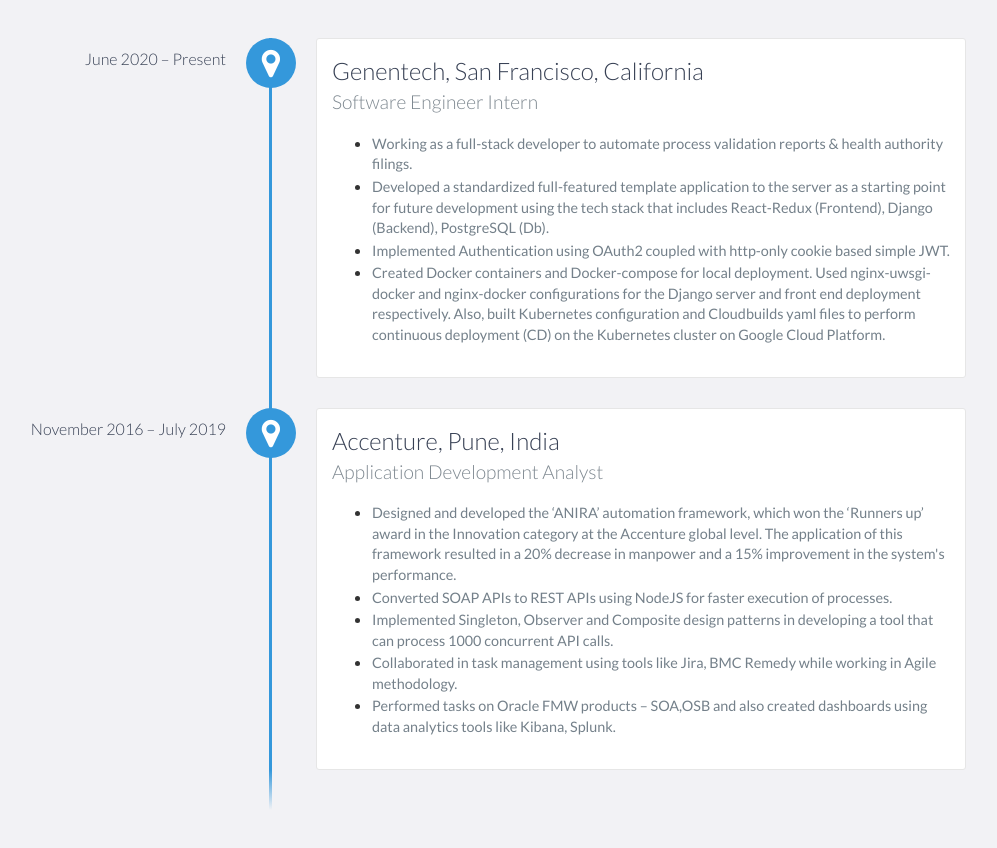
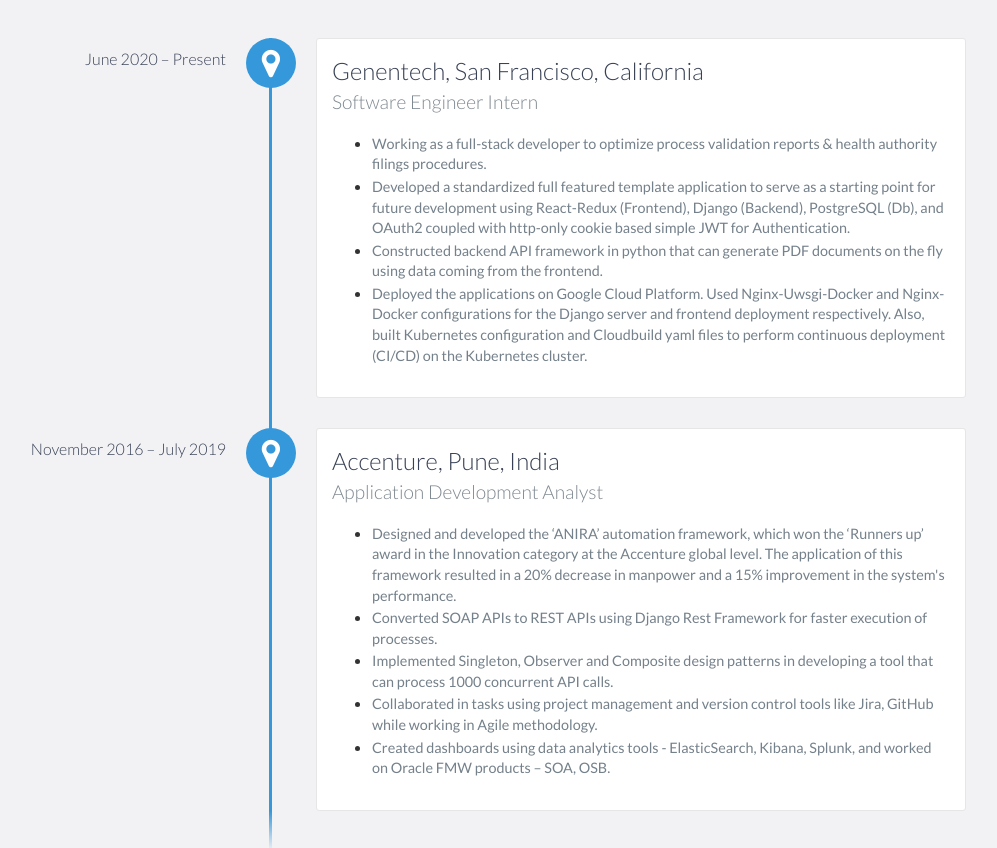
Before and after one commit to nishitsjsu/nishitsjsu.github.io, a website: page index.html in a window 1280 px wide. Shown: the part 1160-2008 px from the top of the page, without its empty margins (174-1171 px from the left). Drawn offline with nearby package versions, Linux system fonts and the light colour scheme.

Commit message:
Updated details

```diff
--- a/index.html
+++ b/index.html
@@ -103,32 +103,32 @@
           <ul>
             <li>
               <p>
-                Working as a full-stack developer to automate process validation
-                reports & health authority filings.
+                Working as a full-stack developer to optimize process validation
+                reports & health authority filings procedures.
               </p>
             </li>
             <li>
               <p>
-                Developed a standardized full-featured template application to
-                the server as a starting point for future development using the
-                tech stack that includes React-Redux (Frontend), Django
-                (Backend), PostgreSQL (Db).
+                Developed a standardized full featured template application to
+                serve as a starting point for future development using
+                React-Redux (Frontend), Django (Backend), PostgreSQL (Db), and
+                OAuth2 coupled with http-only cookie based simple JWT for
+                Authentication.
               </p>
             </li>
             <li>
               <p>
-                Implemented Authentication using OAuth2 coupled with http-only
-                cookie based simple JWT.
+                Constructed backend API framework in python that can generate
+                PDF documents on the fly using data coming from the frontend.
               </p>
             </li>
             <li>
               <p>
-                Created Docker containers and Docker-compose for local
-                deployment. Used nginx-uwsgi-docker and nginx-docker
-                configurations for the Django server and front end deployment
-                respectively. Also, built Kubernetes configuration and
-                Cloudbuilds yaml files to perform continuous deployment (CD) on
-                the Kubernetes cluster on Google Cloud Platform.
+                Deployed the applications on Google Cloud Platform. Used
+                Nginx-Uwsgi-Docker and Nginx-Docker configurations for the
+                Django server and frontend deployment respectively. Also, built
+                Kubernetes configuration and Cloudbuild yaml files to perform
+                continuous deployment (CI/CD) on the Kubernetes cluster.
               </p>
             </li>
           </ul>
@@ -149,8 +149,8 @@
             </li>
             <li>
               <p>
-                Converted SOAP APIs to REST APIs using NodeJS for faster
-                execution of processes.
+                Converted SOAP APIs to REST APIs using Django Rest Framework for
+                faster execution of processes.
               </p>
             </li>
             <li>
@@ -161,15 +161,15 @@
             </li>
             <li>
               <p>
-                Collaborated in task management using tools like Jira, BMC
-                Remedy while working in Agile methodology.
+                Collaborated in tasks using project management and version
+                control tools like Jira, GitHub while working in Agile
+                methodology.
               </p>
             </li>
             <li>
               <p>
-                Performed tasks on Oracle FMW products – SOA,OSB and also
-                created dashboards using data analytics tools like Kibana,
-                Splunk.
+                Created dashboards using data analytics tools - ElasticSearch,
+                Kibana, Splunk, and worked on Oracle FMW products – SOA, OSB.
               </p>
             </li>
           </ul>
```
